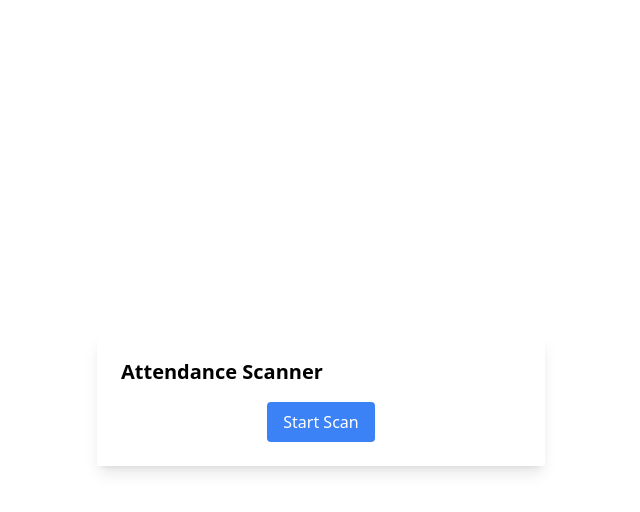
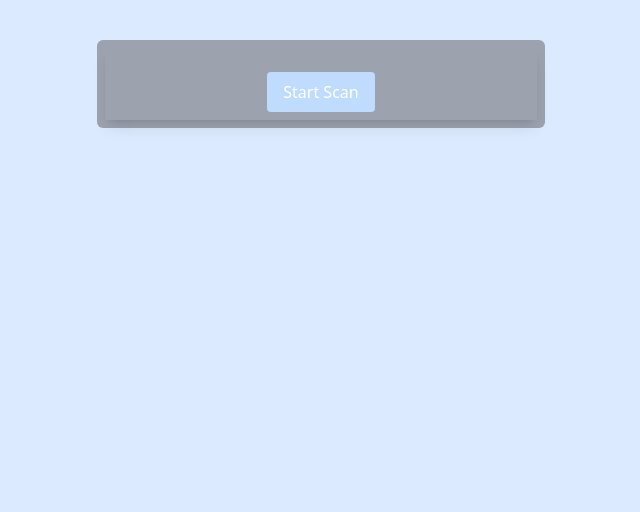
Before and after one commit to tiasha01/Attendance-scan-client, a React (Vite) app: page / in a window 1280 px wide. Shown: the top 512 px of the page, without its empty margins (319-959 px from the left). Built offline with nearby package versions, Linux system fonts and the light colour scheme.

Commit message:
UI enhancement.

```diff
--- a/src/components/QRCodeScanner.jsx
+++ b/src/components/QRCodeScanner.jsx
@@ -1,22 +1,43 @@
 import { useState, useEffect } from 'react';
-import { Html5QrcodeScanner } from 'html5-qrcode';
+import { Html5QrcodeScanner, Html5QrcodeScanType} from 'html5-qrcode';
 
 function QRCodeScanner() {
   const [data, setData] = useState('');
   const [scan, setScan] = useState(false);
-  const [bgColor, setBgColor] = useState('');
+  const [qrBoxColor, setQrBoxColor] = useState('bg-gray-400');
+  const [studentName, setStudentName] = useState('');
+  const [studentClass, setStudentClass] = useState('');
+  const [studentSection, setStudentSection] = useState('');
+  const [studentRoll, setStudentRoll] = useState('');
   let scanner;
+  let readJsonData;
 
   useEffect(() => {
     if (scan) {
-      scanner = new Html5QrcodeScanner('reader', { fps: 10, qrbox: 250 });
+      scanner = new Html5QrcodeScanner('reader',{
+        fps: 60,
+        qrbox: undefined,
+        disableFlip: false,
+        supportedScanTypes: [Html5QrcodeScanType.SCAN_TYPE_CAMERA]
+      });
       scanner.render(
         (result) => {
+          try {
+            readJsonData = JSON.parse(result);
+          } catch (error) {
+            console.error("Invalid JSON", error);
+          }
+          setStudentName(readJsonData.student_name);
+          setStudentClass(readJsonData.class);
+          setStudentSection(readJsonData.section);
+          setStudentRoll(readJsonData.roll_no);
           setData(result);
-          setBgColor('bg-green-500');
-          setTimeout(() => setBgColor(''), 500);
+          setQrBoxColor('bg-green-500');
+          setTimeout(() => setQrBoxColor(qrBoxColor), 800);
         },
-        (error) => console.error(error)
+        (error) => {
+
+        }
       );
     }
     return () => {
@@ -26,22 +47,32 @@ function QRCodeScanner() {
     };
   }, [scan]);
 
+
   return (
-    <div className={`flex flex-col items-center justify-center min-h-screen p-4 ${bgColor}`}>
-      <div className="w-full max-w-md shadow-lg">
-        <div className="p-6">
-          <h2 className="text-xl font-bold mb-4">Attendance Scanner</h2>
-          {scan && <div id="reader" className="w-full mb-4"></div>}
-          {data && <div className="mt-4 text-center">
-            <p>Scanned Result:</p>
-            <textarea className="border p-2 w-full" readOnly value={data}></textarea>
+    <div className="bg-blue-100">
+      <div className="flex flex-col max-w-md h-screen mx-auto">
+        <div className={`flex flex-col items-center justify-center rounded-md p-2 mt-10 ${qrBoxColor}`}>
+          <div className="w-full max-w-md shadow-lg">
+            <div className="p-2 ">
+              {scan && <div id="reader" className="w-full mb-4"></div>}
+              <div className="mt-4 flex justify-center gap-4">
+                {!scan && (<button className="bg-blue-200 text-white py-2 px-4 rounded" onClick={() => setScan(true)}>Start Scan</button>)}
+              </div>
+            </div>
+          </div>
+        </div>
+        <div className="flex flex-col mt-4 bg-slate-300 rounded-md">
+          {data && <div className=" text-center w-full h-full">
+                {/*<p className="text-xl">Scanned Result:</p>*/}
+                <p className="text-lg">Student Name: {studentName}</p>
+                <p className="text-lg">Student Class: {studentClass}</p>
+                <p className="text-lg">Student Section: {studentSection}</p>
+                <p className="text-lg">Student Roll: {studentRoll}</p>
           </div>}
-          <div className="mt-4 flex justify-center gap-4">
-            <button className="bg-blue-500 text-white py-2 px-4 rounded" onClick={() => setScan(!scan)}>{scan ? 'Stop Scan' : 'Start Scan'}</button>
-          </div>
         </div>
       </div>
     </div>
+
   );
 }
 
```
Also changed, not shown: customConfig.txt (added).
